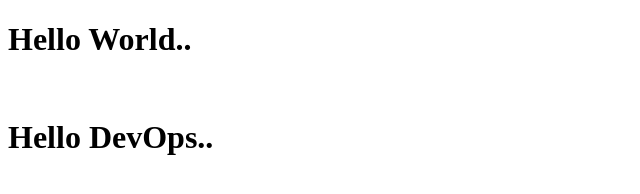
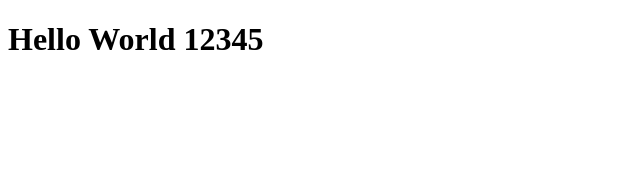
Before and after one commit to Dips-1991/Gitrepo, a plain HTML site: page Index.html in a window 1280 px wide. Shown: the whole page, without its empty margins (0-640 px from the left). Drawn offline with Linux system fonts and the light colour scheme.

Commit message:
12345 added im master

```diff
--- a/Index.html
+++ b/Index.html
@@ -8,9 +8,9 @@
 <body>
 
 
-    <h1>Hello World..</h1><br/>
+    <h1>Hello World 12345</h1><br/>
 
-    <h1>Hello DevOps..</h1>
+
 
 
 
```
